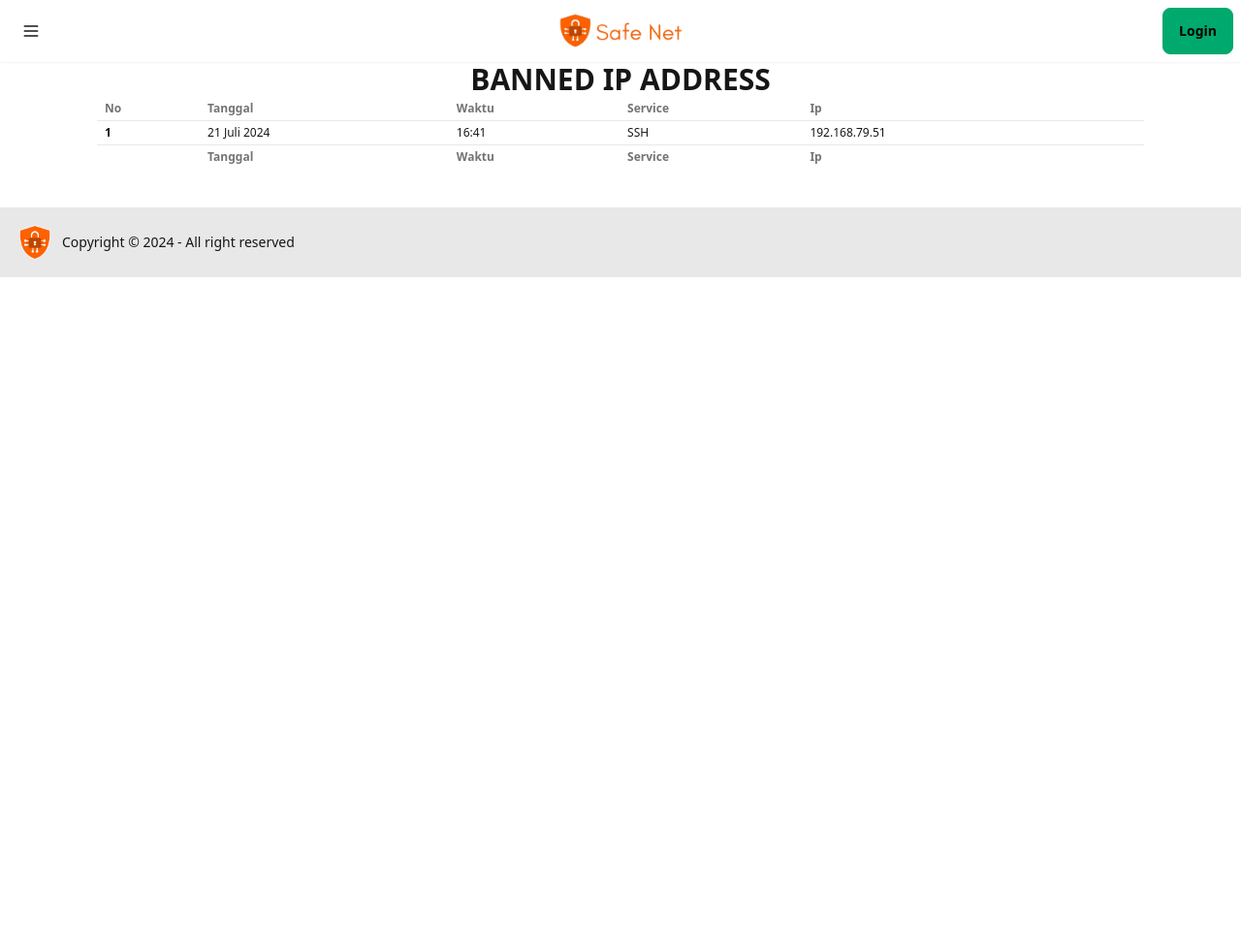
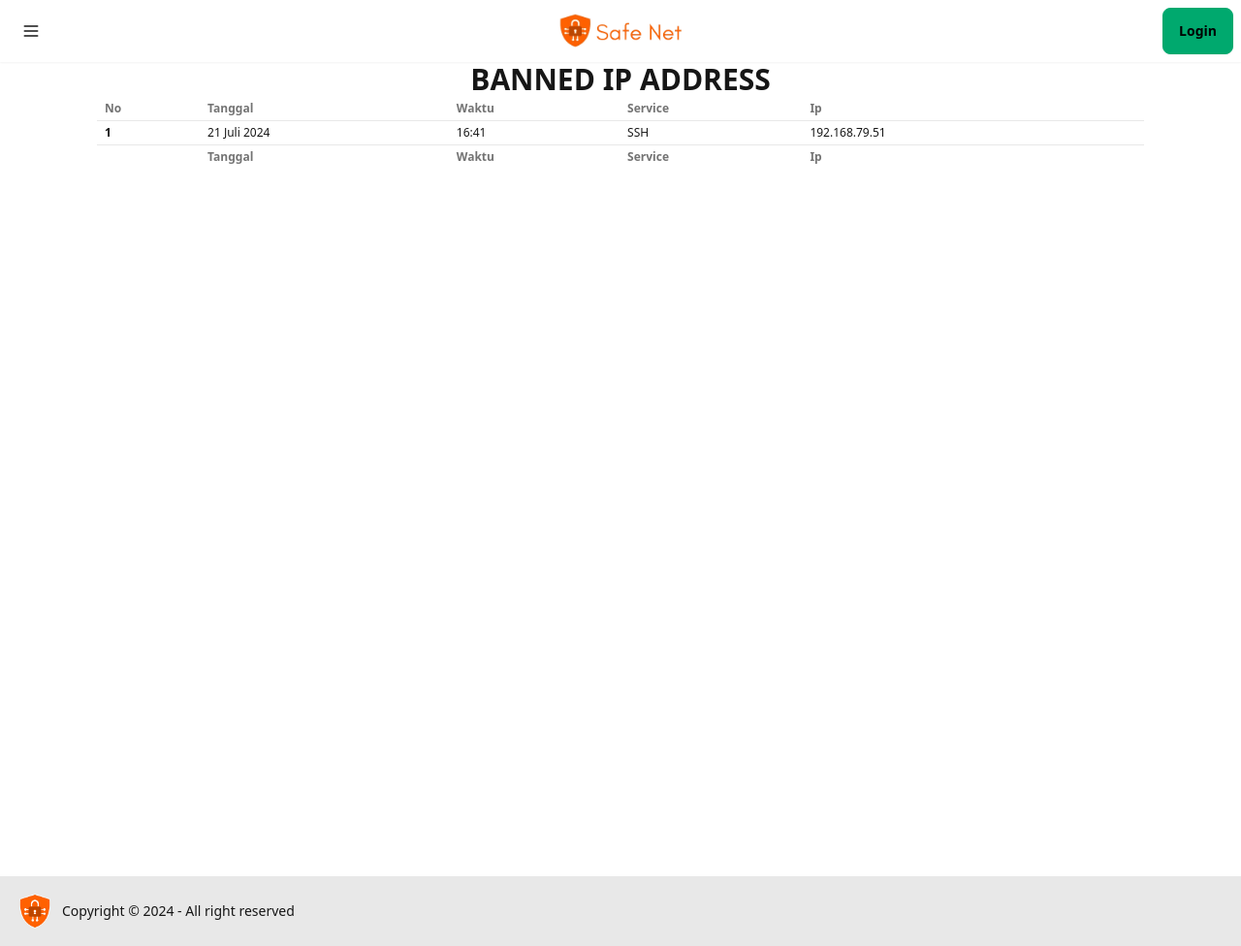
Before and after one commit to Priyangan02/safenet, a Django app: page /bannedip/ in a window 1280 px wide. Shown: the whole page at 97% size. Before the commit the page ends 286 px from the top, so only its background shows below. Run offline with Django 5.2, Linux system fonts and the light colour scheme; data comes from the database, SQL or seed files in the repository; style sheets or scripts are compiled from the project's sources; some libraries are stand-ins or nearby versions.

Commit message:
fix footer

```diff
--- a/templates/_base.html
+++ b/templates/_base.html
@@ -4,10 +4,10 @@
 <html lang="en">
     {% include '_head.html' %}
     <body
-        class="min-h-screen h-screen"
+        class="min-h-screen h-full"
         data-theme="bumbleebee">
         {% include '_navbar.html' %}
-        <main class="container max-w-[1080px]  m-auto">{% block body %} {% endblock body %}</main>
+        <main class="container max-w-[1080px] min-h-screen  m-auto">{% block body %} {% endblock body %}</main>
         {% include '_footer.html' %}
     </body>
 </html>
```
